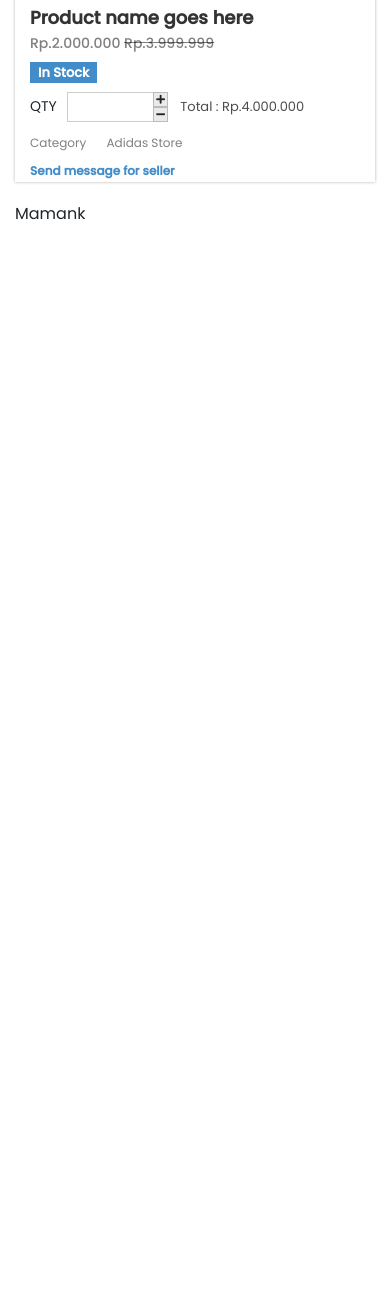
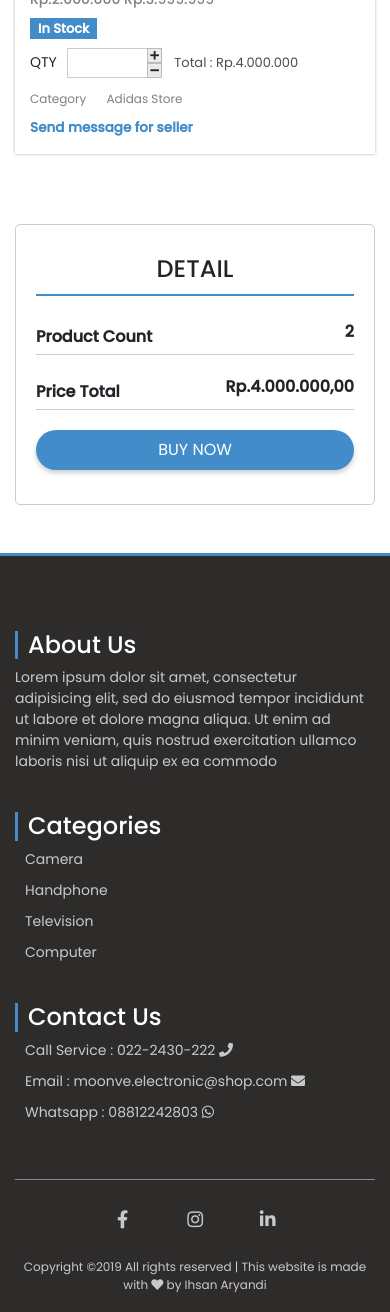
Before and after one commit to ihsanaryandi/moonve-shop, a CodeIgniter app: page /moonve-shop/moonve/cart in a window 390 px wide. Shown: the part 828-2140 px from the top of the page. Before the commit the page ends 1048 px from the top, so only its background shows below. Run offline with CodeIgniter, Linux system fonts and the light colour scheme; some libraries are stand-ins or nearby versions.

Commit message:
Complete the cart page

```diff
--- a/application/config/config.php
+++ b/application/config/config.php
@@ -23,7 +23,7 @@ defined('BASEPATH') OR exit('No direct script access allowed');
 | a PHP script and you can easily do that on your own.
 |
 */
-$config['base_url'] = 'http://localhost/moonve/';
+$config['base_url'] = 'http://localhost/moonve-shop/';
 
 /*
 |--------------------------------------------------------------------------
--- a/application/controllers/Moonve.php
+++ b/application/controllers/Moonve.php
@@ -19,6 +19,7 @@ class Moonve extends CI_Controller {
 		$this->load->view('templates/header');
 		$this->load->view('templates/sidebar');
 		$this->load->view('moonve/cart');
+		$this->load->view('templates/footer');
 
 	}
 
--- a/application/views/moonve/cart.php
+++ b/application/views/moonve/cart.php
@@ -75,7 +75,18 @@
 				</div>
 			</div>
 			<div class="col-lg-6 col-md-6">
-				Mamank
+				<div class="cart-buy">
+					<h4 class="text-center mb-4">Detail</h4>
+					<div class="buy-detail d-flex justify-content-between">
+						<p>Product Count</p>
+						<span>2</span>
+					</div>
+					<div class="buy-detail d-flex justify-content-between">
+						<p>Price Total</p>
+						<span>Rp.4.000.000,00</span>
+					</div>
+					<button class="moonve-btn mb-1">Buy Now</button>
+				</div>
 			</div>
 		</div>
 	</div>
--- a/application/views/moonve/product.php
+++ b/application/views/moonve/product.php
@@ -128,7 +128,7 @@
 					<textarea placeholder="Send a message for seller here..."></textarea>
 				</div>
 
-				<button class="add-to-cart">Add to Cart <i class="fas fa-shopping-cart"></i></button>
+				<button class="moonve-btn">Add to Cart <i class="fas fa-shopping-cart"></i></button>
 
 				<hr>
 
--- a/assets/css/main.css
+++ b/assets/css/main.css
@@ -2,7 +2,7 @@
 
 /*-----------Collections-----------*/
 main.index{
-	margin-top: 100px;
+	margin-top: 150px;
 }
 
 .grid-3 .collection-card{
--- a/assets/css/main_cart.css
+++ b/assets/css/main_cart.css
@@ -53,7 +53,7 @@ main.cart{
 
 
 .cart-product .cart-product-body{
-	padding: 5px 0 0 15px;
+	padding: 10px 0 0 15px;
 }
 
 .cart-product .cart-product-body .product-name{
@@ -103,16 +103,52 @@ main.cart{
 .cart-product .cart-product-body .notes{
 	color: var(--color-theme);
 	font-weight: bold;
-	font-size: 12px;
+	font-size: 13.5px;
 	margin: 0;
 	padding: 0;
 	cursor: pointer;
 	text-decoration: none;
 }
 
+.cart .cart-buy{
+	margin-top: 80px;
+	padding: 30px 20px;
+	border-radius: 5px;
+	border: 1px solid rgba(0, 0, 0, 0.2);
+}
+
+.cart .cart-buy .buy-detail{
+	border-bottom: 1px solid rgba(0, 0, 0, 0.2);
+	margin-bottom: 20px;
+}
+
+.cart .cart-buy .buy-detail:last-child{
+	margin-bottom: 0;
+}
+
+.cart .cart-buy p{
+	margin: 5px 0;
+	padding: 0;
+	font-weight: bold;
+}
+
+.cart .cart-buy span{
+	font-weight: bold;
+}
+
+.cart .cart-buy h4{
+	border-bottom: 2px solid var(--color-theme);
+	padding-bottom: 10px;
+	text-transform: uppercase;
+}
+
 
 @media only screen and (max-width: 995px)
 {
+	main.cart{
+		margin-top: 80px;
+	}
+
 	.cart-product{
 		display: block;
 		padding: 0;
@@ -127,7 +163,11 @@ main.cart{
 	}
 
 	.cart-product .cart-product-body{
-		padding:
+		padding: 15px 15px;
+	}
+
+	.cart .cart-buy{
+		margin-top: 50px;
 	}
 
 }
--- a/assets/css/main_product.css
+++ b/assets/css/main_product.css
@@ -46,26 +46,6 @@ main.product{
 .details .product-description{
 	font-size: 14px;
 	margin: 10px 0 20px 0;
-}
-
-.add-to-cart{
-	display: block;
-	margin: 20px 0;
-	padding: 8px 25px;
-	width: 100%;
-	text-transform: uppercase;
-	color: #fff;
-	border: none;
-	outline: none;
-	background-color: var(--color-theme);
-	border-radius: 25px;
-	text-decoration: none;
-	box-shadow: 0 3px 5px rgba(0, 0, 0, 0.2);
-	transition: .3s ease-out;
-}
-
-.add-to-cart:hover{
-	opacity: .95;
 }
 
 .details .product-rating p{
--- a/assets/css/utilities.css
+++ b/assets/css/utilities.css
@@ -70,7 +70,7 @@ div.divider{
 	width: 100%;
 	height: 1px;
 	background-color: var(--less-color-theme);
-	margin: 15px 0;
+	margin: 20px 0 30px 0;
 }
 
 /*-------------------Product-Card-------------------*/
@@ -331,6 +331,26 @@ div.divider{
 	color: #fff;
 	background-color: var(--color-theme);
 	/*background-color: #1fe040;*/
+}
+
+.moonve-btn{
+	display: block;
+	margin: 20px 0;
+	padding: 8px 25px;
+	width: 100%;
+	text-transform: uppercase;
+	color: #fff;
+	border: none;
+	outline: none;
+	background-color: var(--color-theme);
+	border-radius: 25px;
+	text-decoration: none;
+	box-shadow: 0 3px 5px rgba(0, 0, 0, 0.2);
+	transition: .3s ease-out;
+}
+
+.moonve-btn:hover{
+	opacity: .95;
 }
 
 
```
